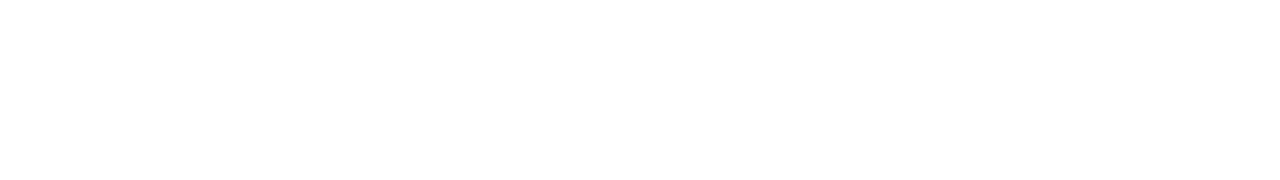
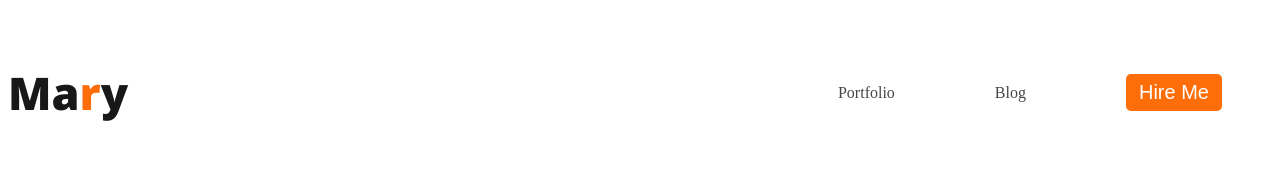
Before and after one commit to roniislam999/project-frist, a plain HTML site: page index.html in a window 1280 px wide. Drawn offline with nearby package versions, Linux system fonts and the light colour scheme.

Commit message:
header ber added

```diff
--- a/index.html
+++ b/index.html
@@ -4,9 +4,21 @@
     <meta charset="UTF-8">
     <meta name="viewport" content="width=device-width, initial-scale=1.0">
     <title>Document</title>
+    <link rel="preconnect" href="https://fonts.googleapis.com">
+<link rel="preconnect" href="https://fonts.gstatic.com" crossorigin>
+<link href="https://fonts.googleapis.com/css2?family=Open+Sans:wght@800&display=swap" rel="stylesheet">
+    <link rel="stylesheet" href="portfolio.css">
 </head>
 <body>
      <header>
+    <nav class="nev">
+        <h3 class="marry">Ma<span class="mcolor">r</span>y</h3>
+        <ul>
+            <li><a href="">Portfolio</a></li>
+            <li><a href="">Blog</a></li>
+            <li><button class="Hire">Hire Me</button></li>
+        </ul>
+    </nav>
 
      </header>
 
--- /dev/null
+++ b/portfolio.css
@@ -0,0 +1,43 @@
+.nev{
+    display: flex;
+    align-items: center;
+    justify-content: space-between;
+
+
+}
+.mcolor{
+   color: #FD6E0A;
+}
+
+.marry{
+    color: #181818;
+font-family: Open Sans;
+font-size: 45px;
+font-style: normal;
+font-weight: 700;
+line-height: normal;
+
+
+}
+.nev>ul{
+    display: flex;
+    align-items: center;
+
+}
+.nev li{
+    list-style: none;
+    margin: 50px;
+}
+.nev a{
+    text-decoration: none;
+    color:#474747 ;
+}
+.Hire{
+    border-radius: 5px;
+background: #FD6E0A;
+border: none;
+color: white;
+font-size: 20px;
+font-weight: 700px;
+padding: 7px 13px;
+}
```
Also changed, not shown: 1 other file.
